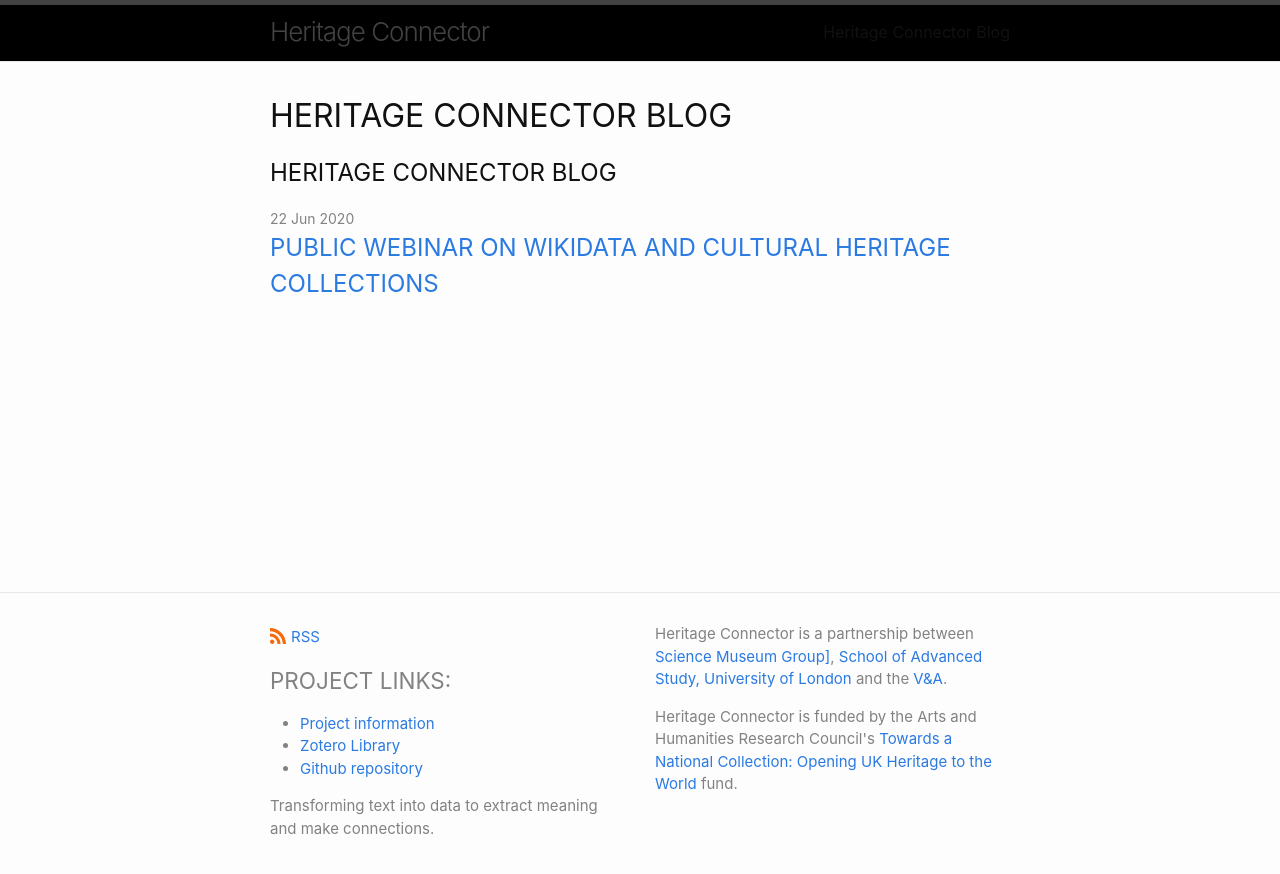
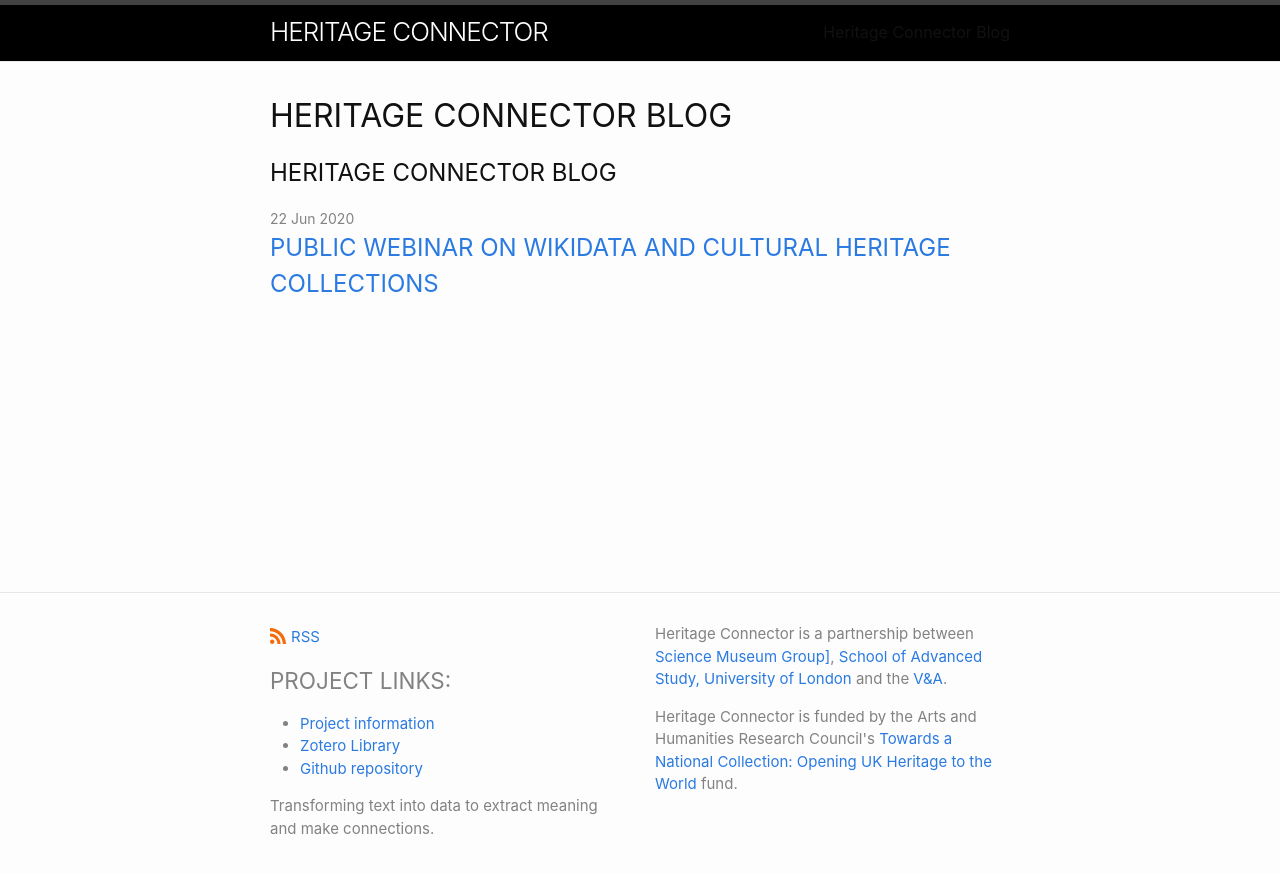
Before and after one commit to portableant/heritageconnector, a Jekyll site: the page built from README.md, in a window 1280 px wide. Shown: the top 874 px of the page. Built offline with Jekyll 4.4.1, drawn with Linux system fonts in a browser that asks for light colours; some web fonts are replaced; our own code applies the rules of GitHub Pages for plain Markdown files.

Commit message:
Update custom-styles.scss

```diff
--- a/_sass/minima/custom-styles.scss
+++ b/_sass/minima/custom-styles.scss
@@ -1,4 +1,4 @@
 // Placeholder to allow defining custom styles that override everything else.
 // (Use `_sass/minima/custom-variables.scss` to override variable defaults)
 header.site-header {background-color: black;}
-a.header.site-title {color: white; text-transform: uppercase;}
+.site-title {color: white; text-transform: uppercase;}
```
